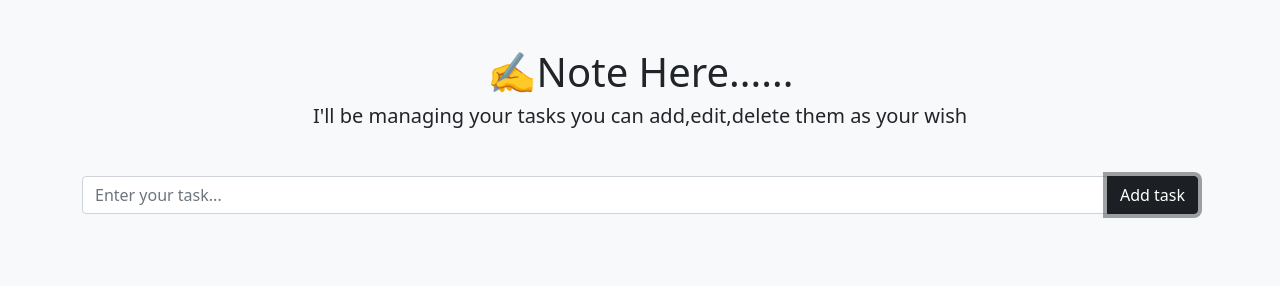
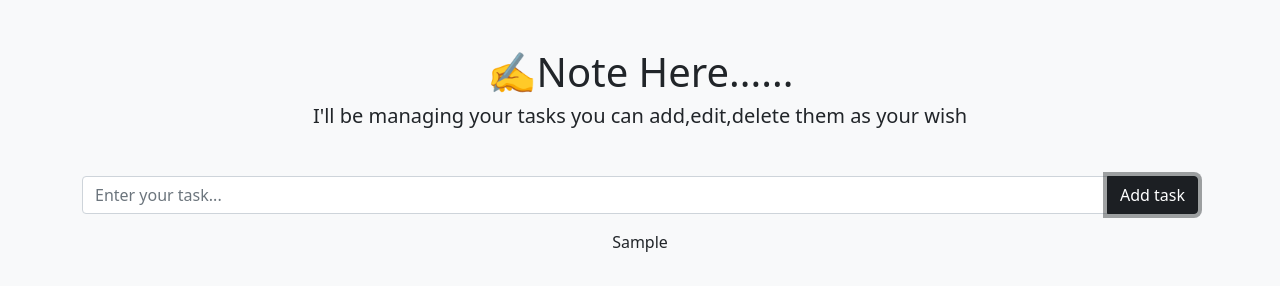
Before and after one commit to kavyabammidi/Sails-to-do, a plain HTML site: page index.html in a window 1280 px wide. Both pictures are taken after typing "Sample" into the empty fields and a click on the button "Add task". Drawn offline with nearby package versions, Linux system fonts and the light colour scheme.

Commit message:
Logged the tasks in the UI using DOM
earlier i just logged the tasks in console ,Now i logged them in UI

```diff
--- a/index.html
+++ b/index.html
@@ -16,7 +16,10 @@
                 <input type="text" id="task-in" class="form-control" placeholder="Enter your task...">
                 <button class="btn btn-dark" type="button" id="add-btn">Add task</button>
 
+
+
             </div>
+            <ol id="tasks" class="mt-3 list text-center list-unstyled"></ol>
         </div>
 
 
@@ -29,7 +32,16 @@
         task=document.getElementById('task-in').value; // for input we have to use value not innerText or innerHTML
         console.log(task)
 
+        let task_list = document.createElement('li')
+
+        task_list.textContent=task //add task as list element to the list
+
+        document.getElementById('tasks').appendChild(task_list)
+
         document.getElementById('task-in').value=""
+
+
+
 
         })
     </script>
```
